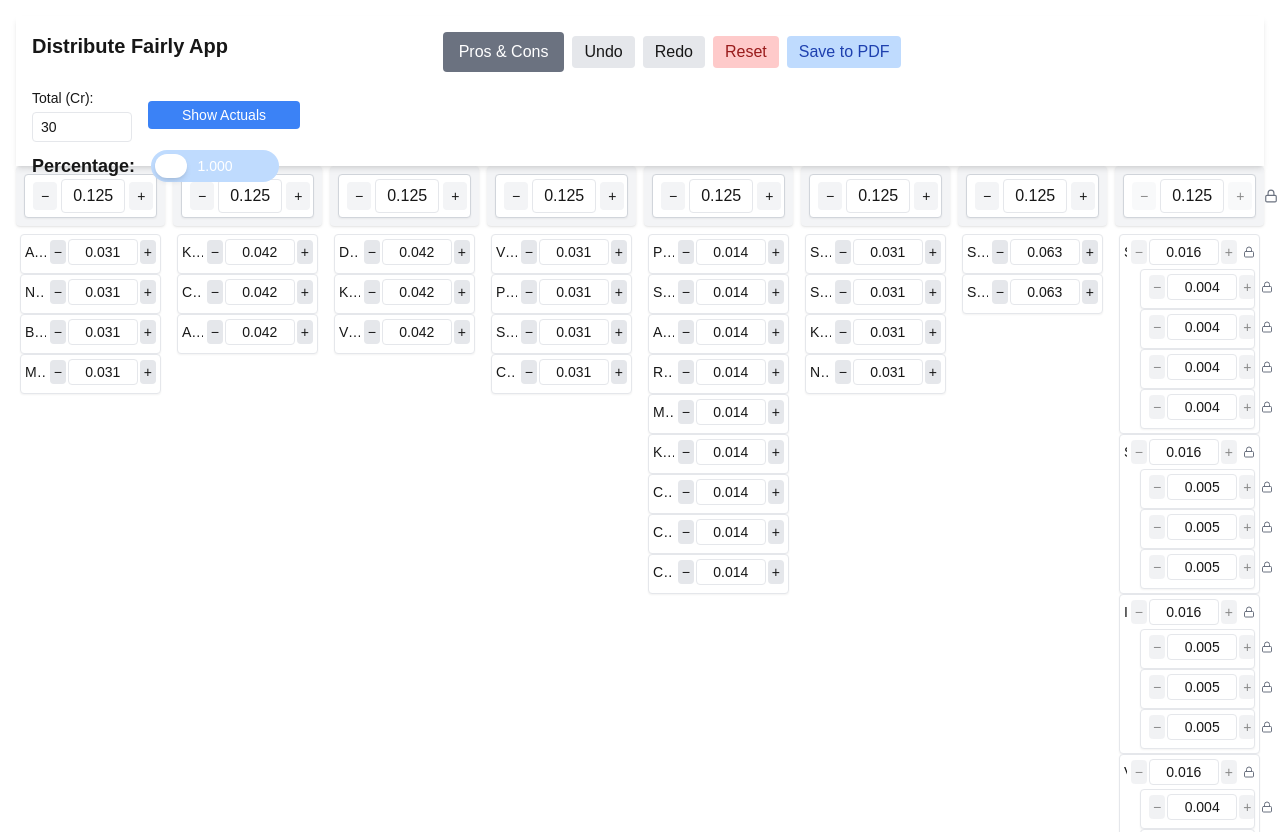
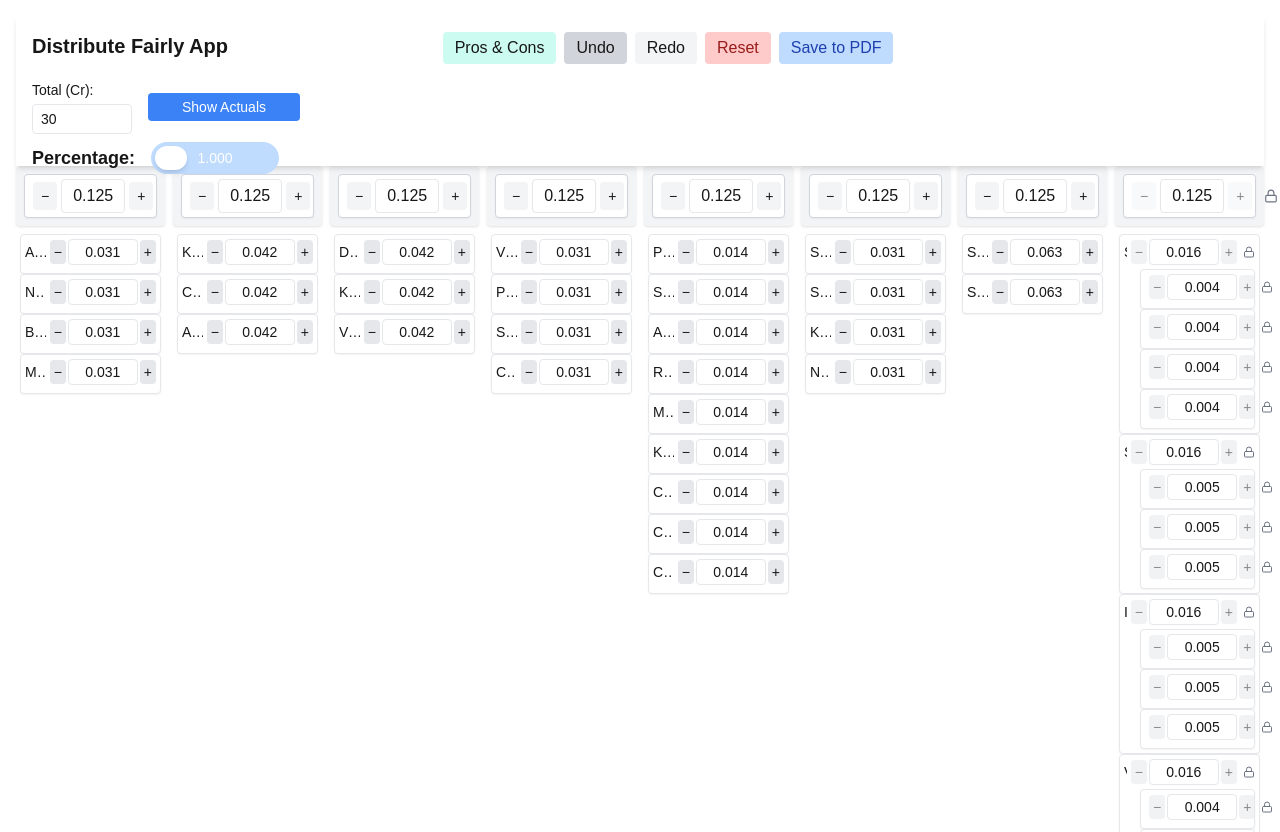
Before and after one commit to zarir-engineer/fair-distribution-app, a Next.js app: page / in a window 1280 px wide. Built offline with nearby package versions, Linux system fonts and the light colour scheme.

Commit message:
Update SingleTreeColumn.tsx

```diff
--- a/app/components/SingleTreeColumn.tsx
+++ b/app/components/SingleTreeColumn.tsx
@@ -323,14 +323,14 @@ const SingleTreeColumn = () => {
           <div className="flex flex-wrap justify-center items-center gap-2 sm:justify-start sm:col-span-2">
             <button
               onClick={() => setShowProsCons(true)}
-              className="px-4 py-2 bg-gray-500 text-white rounded hover:bg-gray-600"
+              className="px-3 py-1 bg-teal-100 rounded hover:bg-green-100"
             >
               Pros & Cons
             </button>
-            <button onClick={handleUndo} className="px-3 py-1 bg-gray-200 rounded hover:bg-gray-300">
+            <button onClick={handleUndo} className="px-3 py-1 bg-gray-300 rounded hover:bg-gray-100">
               Undo
             </button>
-            <button onClick={handleRedo} className="px-3 py-1 bg-gray-200 rounded hover:bg-gray-300">
+            <button onClick={handleRedo} className="px-3 py-1 bg-gray-100 rounded hover:bg-gray-300">
               Redo
             </button>
             <button onClick={handleReset} className="px-3 py-1 bg-red-200 text-red-800 rounded hover:bg-red-300">
@@ -381,7 +381,7 @@ const SingleTreeColumn = () => {
                   <div
                     onClick={handleTogglePercentage}
                     className={`relative w-32 h-8 flex items-center cursor-pointer rounded-full p-1 transition-colors duration-300 ${
-                      usePercentageOf66 ? 'bg-red-200' : 'bg-blue-200'
+                      usePercentageOf66 ? 'bg-red-200 hover:bg-red-400' : 'bg-blue-200 hover:bg-blue-400'
                     }`}
                   >
                     <div
```
